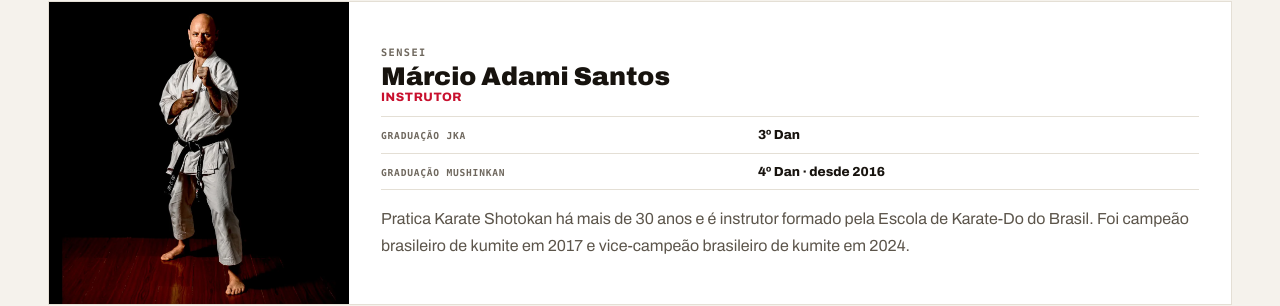
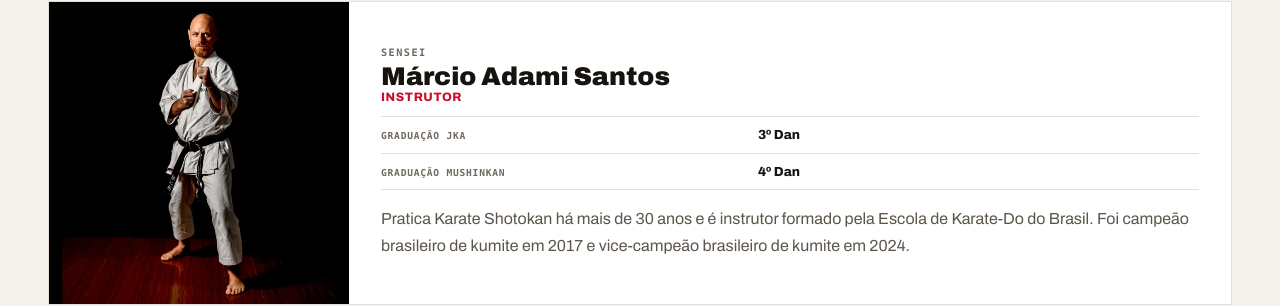
Before and after one commit to rikicx/mushinkan, a Next.js app: page /o-dojo in a window 1280 px wide. Shown: the part 3502-3808 px from the top of the page. Built offline with nearby package versions, Linux system fonts and the light colour scheme; a web font is replaced by a local one.

Commit message:
fix(instructors): remove outdated degree date

```diff
--- a/src/data/site.ts
+++ b/src/data/site.ts
@@ -564,7 +564,7 @@ export const senseis: Sensei[] = [
     name: "Márcio Adami Santos",
     credentials: [
       { label: "Graduação JKA", value: "3º Dan" },
-      { label: "Graduação Mushinkan", value: "4º Dan · desde 2016" }
+      { label: "Graduação Mushinkan", value: "4º Dan" }
     ],
     role: "Instrutor",
     tier: "featured",
```
